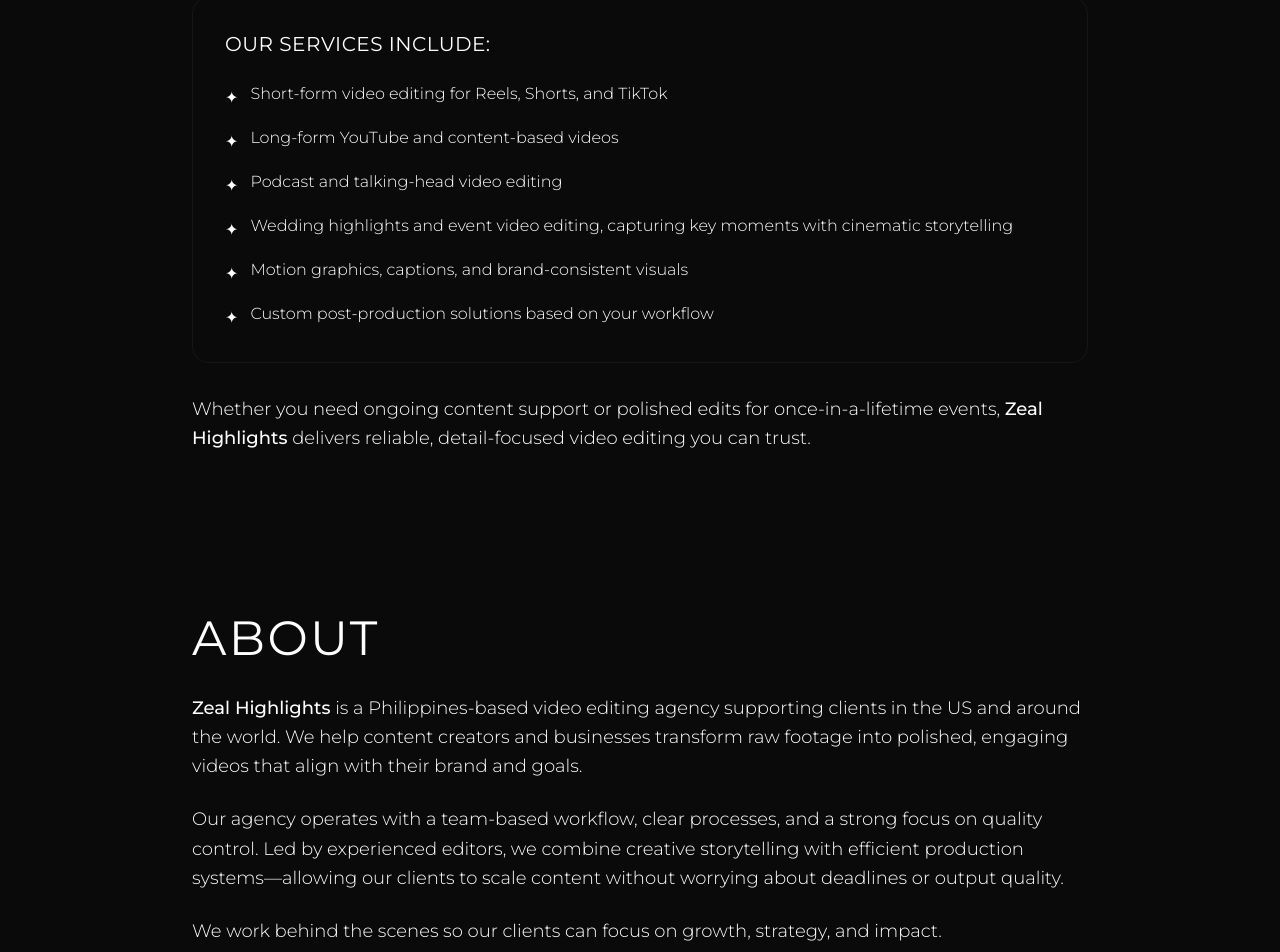
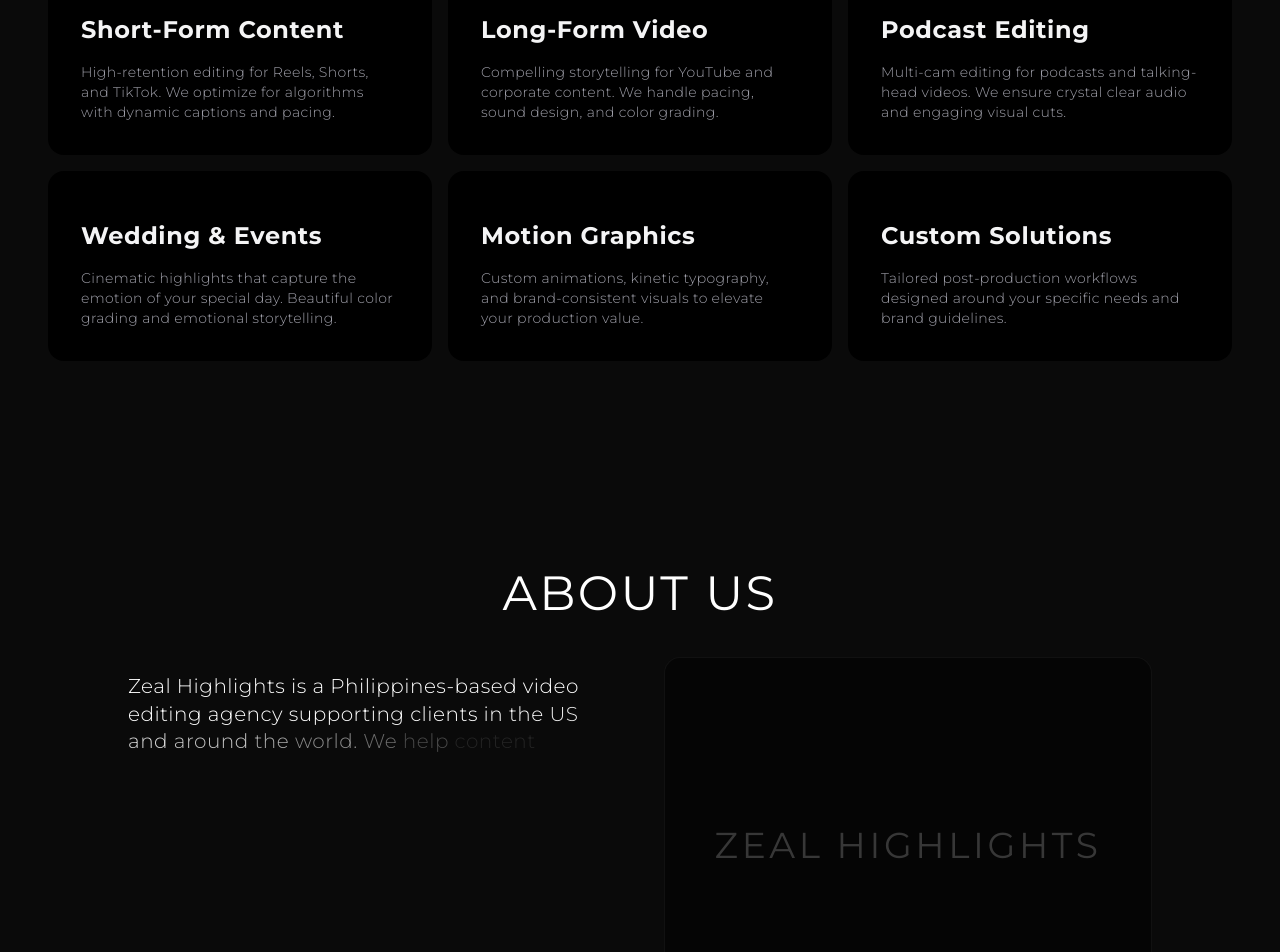
Before and after one commit to leoboy14/Zeal, a React (Vite) app: page / in a window 1280 px wide. Shown: the part 3600-4552 px from the top of the page. Built offline with nearby package versions, Linux system fonts and the light colour scheme.

Commit message:
feat: upgrade UI with Aceternity-style components
- Added HoverEffect component for Services grid (animated cards)
- Added TextGenerateEffect for About section (typewriter animation)
- Refactored Services.tsx and About.tsx to use new premium UI components

```diff
--- a/src/components/About.tsx
+++ b/src/components/About.tsx
@@ -1,32 +1,38 @@
 import React from 'react'
 import { motion } from 'framer-motion'
+import { TextGenerateEffect } from './ui/text-generate-effect'
 
 const About: React.FC = () => {
+  const aboutText = `Zeal Highlights is a Philippines-based video editing agency supporting clients in the US and around the world. We help content creators and businesses transform raw footage into polished, engaging videos that align with their brand and goals. Our agency operates with a team-based workflow, clear processes, and a strong focus on quality control. Led by experienced editors, we combine creative storytelling with efficient production systems.`
+
   return (
     <section id="about" className="py-20 px-6 md:px-10 bg-background-card relative z-20">
-      <div className="max-w-4xl mx-auto">
+      <div className="max-w-5xl mx-auto">
         <motion.div
           initial={{ opacity: 0, y: 20 }}
           whileInView={{ opacity: 1, y: 0 }}
           transition={{ duration: 0.6 }}
           viewport={{ once: true }}
         >
-          <h2 className="text-4xl md:text-5xl font-bebas tracking-wider text-white mb-8">
-            ABOUT
+          <h2 className="text-4xl md:text-5xl font-bebas tracking-wider text-white mb-10 text-center">
+            ABOUT US
           </h2>
 
-          <div className="space-y-6 text-text-gray text-lg font-light leading-relaxed">
-            <p>
-              <span className="text-white font-medium">Zeal Highlights</span> is a Philippines-based video editing agency supporting clients in the US and around the world. We help content creators and businesses transform raw footage into polished, engaging videos that align with their brand and goals.
-            </p>
+          <div className="grid grid-cols-1 md:grid-cols-2 gap-12 items-center">
+             <div>
+                <TextGenerateEffect words={aboutText} />
+                <p className="mt-8 text-text-gray font-light leading-relaxed">
+                   We work behind the scenes so our clients can focus on <span className="text-primary-orange font-medium">growth, strategy, and impact.</span>
+                </p>
+             </div>
 
-            <p>
-              Our agency operates with a team-based workflow, clear processes, and a strong focus on quality control. Led by experienced editors, we combine creative storytelling with efficient production systems—allowing our clients to scale content without worrying about deadlines or output quality.
-            </p>
-
-            <p>
-              We work behind the scenes so our clients can focus on growth, strategy, and impact.
-            </p>
+             <div className="relative h-64 md:h-full min-h-[300px] w-full bg-black/50 rounded-2xl border border-white/5 overflow-hidden group">
+                <div className="absolute inset-0 bg-gradient-to-br from-primary-orange/20 to-transparent opacity-60 group-hover:opacity-100 transition-opacity duration-500"></div>
+                {/* Placeholder for an agency image or abstract graphic */}
+                <div className="absolute inset-0 flex items-center justify-center">
+                    <span className="text-white/20 font-bebas text-4xl tracking-widest">ZEAL HIGHLIGHTS</span>
+                </div>
+             </div>
           </div>
         </motion.div>
       </div>
--- a/src/components/Services.tsx
+++ b/src/components/Services.tsx
@@ -1,50 +1,52 @@
 import React from 'react'
 import { motion } from 'framer-motion'
+import { HoverEffect } from './ui/card-hover-effect'
 
 const Services: React.FC = () => {
-  const servicesList = [
-    "Short-form video editing for Reels, Shorts, and TikTok",
-    "Long-form YouTube and content-based videos",
-    "Podcast and talking-head video editing",
-    "Wedding highlights and event video editing, capturing key moments with cinematic storytelling",
-    "Motion graphics, captions, and brand-consistent visuals",
-    "Custom post-production solutions based on your workflow"
+  const services = [
+    {
+      title: "Short-Form Content",
+      description: "High-retention editing for Reels, Shorts, and TikTok. We optimize for algorithms with dynamic captions and pacing."
+    },
+    {
+      title: "Long-Form Video",
+      description: "Compelling storytelling for YouTube and corporate content. We handle pacing, sound design, and color grading."
+    },
+    {
+      title: "Podcast Editing",
+      description: "Multi-cam editing for podcasts and talking-head videos. We ensure crystal clear audio and engaging visual cuts."
+    },
+    {
+      title: "Wedding & Events",
+      description: "Cinematic highlights that capture the emotion of your special day. Beautiful color grading and emotional storytelling."
+    },
+    {
+      title: "Motion Graphics",
+      description: "Custom animations, kinetic typography, and brand-consistent visuals to elevate your production value."
+    },
+    {
+      title: "Custom Solutions",
+      description: "Tailored post-production workflows designed around your specific needs and brand guidelines."
+    }
   ]
 
   return (
     <section id="services" className="py-20 px-6 md:px-10 bg-background-dark relative z-20">
-      <div className="max-w-4xl mx-auto">
+      <div className="max-w-7xl mx-auto">
         <motion.div
           initial={{ opacity: 0, y: 20 }}
           whileInView={{ opacity: 1, y: 0 }}
           transition={{ duration: 0.6 }}
           viewport={{ once: true }}
         >
-          <h2 className="text-4xl md:text-5xl font-bebas tracking-wider text-white mb-8">
+          <h2 className="text-4xl md:text-5xl font-bebas tracking-wider text-white mb-2 text-center">
             SERVICES
           </h2>
-
-          <p className="text-text-gray text-lg mb-8 leading-relaxed font-light">
-            We provide professional video editing services designed to support both content-driven brands and special events. Our agency delivers consistent, high-quality edits tailored to your goals, audience, and timeline.
+          <p className="text-text-gray text-center max-w-2xl mx-auto mb-10 font-light">
+            Professional edits tailored to your goals.
           </p>
 
-          <div className="bg-background-card p-8 rounded-2xl border border-white/5 mb-8">
-            <h3 className="text-xl font-bebas tracking-wide text-primary-orange mb-6">
-              OUR SERVICES INCLUDE:
-            </h3>
-            <ul className="space-y-4">
-              {servicesList.map((item, index) => (
-                <li key={index} className="flex items-start gap-3">
-                  <span className="text-primary-orange mt-1">✦</span>
-                  <span className="text-white font-light">{item}</span>
-                </li>
-              ))}
-            </ul>
-          </div>
-
-          <p className="text-text-gray text-lg leading-relaxed font-light">
-            Whether you need ongoing content support or polished edits for once-in-a-lifetime events, <span className="text-white font-medium">Zeal Highlights</span> delivers reliable, detail-focused video editing you can trust.
-          </p>
+          <HoverEffect items={services} />
         </motion.div>
       </div>
     </section>
--- /dev/null
+++ b/src/components/ui/card-hover-effect.tsx
@@ -0,0 +1,111 @@
+import { cn } from "../../lib/utils";
+import { AnimatePresence, motion } from "framer-motion";
+import { useState } from "react";
+
+export const HoverEffect = ({
+  items,
+  className,
+}: {
+  items: {
+    title: string;
+    description: string;
+    link?: string;
+  }[];
+  className?: string;
+}) => {
+  let [hoveredIndex, setHoveredIndex] = useState<number | null>(null);
+
+  return (
+    <div
+      className={cn(
+        "grid grid-cols-1 md:grid-cols-2 lg:grid-cols-3 py-10",
+        className
+      )}
+    >
+      {items.map((item, idx) => (
+        <div
+          key={item?.title}
+          className="relative group block p-2 h-full w-full"
+          onMouseEnter={() => setHoveredIndex(idx)}
+          onMouseLeave={() => setHoveredIndex(null)}
+        >
+          <AnimatePresence>
+            {hoveredIndex === idx && (
+              <motion.span
+                className="absolute inset-0 h-full w-full bg-neutral-800 dark:bg-slate-800/[0.8] block rounded-3xl"
+                layoutId="hoverBackground"
+                initial={{ opacity: 0 }}
+                animate={{
+                  opacity: 1,
+                  transition: { duration: 0.15 },
+                }}
+                exit={{
+                  opacity: 0,
+                  transition: { duration: 0.15, delay: 0.2 },
+                }}
+              />
+            )}
+          </AnimatePresence>
+          <Card>
+            <CardTitle>{item.title}</CardTitle>
+            <CardDescription>{item.description}</CardDescription>
+          </Card>
+        </div>
+      ))}
+    </div>
+  );
+};
+
+export const Card = ({
+  className,
+  children,
+}: {
+  className?: string;
+  children: React.ReactNode;
+}) => {
+  return (
+    <div
+      className={cn(
+        "rounded-2xl h-full w-full p-4 overflow-hidden bg-black border border-transparent dark:border-white/[0.2] group-hover:border-slate-700 relative z-20",
+        className
+      )}
+    >
+      <div className="relative z-50">
+        <div className="p-4">{children}</div>
+      </div>
+    </div>
+  );
+};
+
+export const CardTitle = ({
+  className,
+  children,
+}: {
+  className?: string;
+  children: React.ReactNode;
+}) => {
+  return (
+    <h4 className={cn("text-zinc-100 font-bebas tracking-wide font-bold text-2xl mt-4", className)}>
+      {children}
+    </h4>
+  );
+};
+
+export const CardDescription = ({
+  className,
+  children,
+}: {
+  className?: string;
+  children: React.ReactNode;
+}) => {
+  return (
+    <p
+      className={cn(
+        "mt-4 text-zinc-400 tracking-wide leading-relaxed text-sm font-light",
+        className
+      )}
+    >
+      {children}
+    </p>
+  );
+};
--- /dev/null
+++ b/src/components/ui/text-generate-effect.tsx
@@ -0,0 +1,54 @@
+"use client";
+import { useEffect } from "react";
+import { motion, stagger, useAnimate } from "framer-motion";
+import { cn } from "../../lib/utils";
+
+export const TextGenerateEffect = ({
+  words,
+  className,
+}: {
+  words: string;
+  className?: string;
+}) => {
+  const [scope, animate] = useAnimate();
+  let wordsArray = words.split(" ");
+  useEffect(() => {
+    animate(
+      "span",
+      {
+        opacity: 1,
+      },
+      {
+        duration: 2,
+        delay: stagger(0.2),
+      }
+    );
+  }, [scope.current]);
+
+  const renderWords = () => {
+    return (
+      <motion.div ref={scope}>
+        {wordsArray.map((word, idx) => {
+          return (
+            <motion.span
+              key={word + idx}
+              className="dark:text-white text-white opacity-0"
+            >
+              {word}{" "}
+            </motion.span>
+          );
+        })}
+      </motion.div>
+    );
+  };
+
+  return (
+    <div className={cn("font-light", className)}>
+      <div className="mt-4">
+        <div className=" dark:text-white text-white text-xl leading-snug tracking-wide">
+          {renderWords()}
+        </div>
+      </div>
+    </div>
+  );
+};
```
